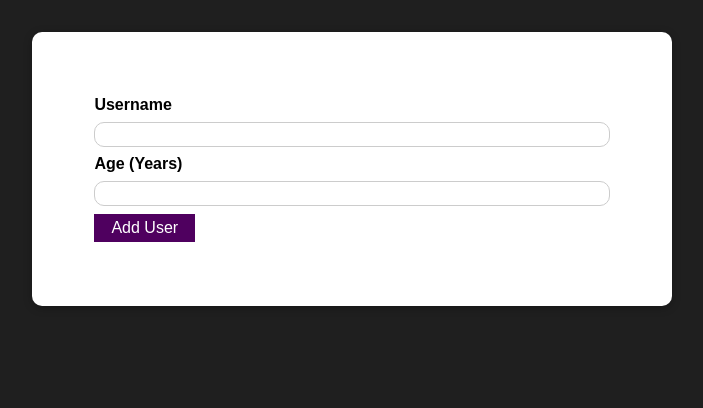
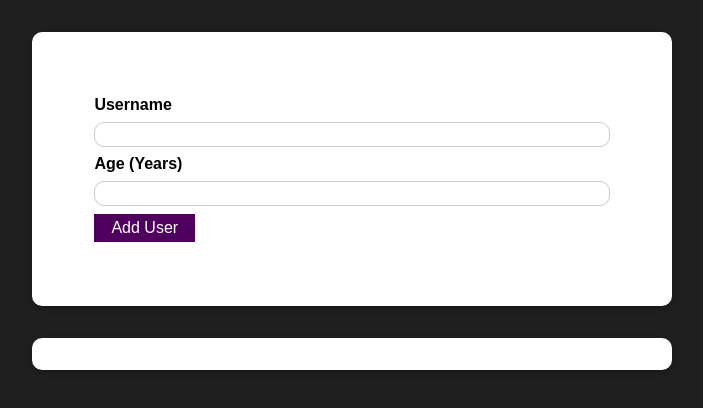
Before and after one commit to rpliszka1987/user-input, a React (Create React App) app: page / in a window 1280 px wide. Shown: the top 408 px of the page, without its empty margins (288-991 px from the left). Built offline with nearby package versions, Linux system fonts and the light colour scheme.

Commit message:
Added UserList to be displayed in the app component which currently has no data.

```diff
--- a/src/App.js
+++ b/src/App.js
@@ -1,10 +1,12 @@
 import React from "react";
 import AddUser from "./Components/AddUser/AddUser";
+import UserList from "./Components/UserList/UserList";
 
 function App() {
   return (
     <div>
       <AddUser />
+      <UserList users={[]}/>
     </div>
   );
 }
```
